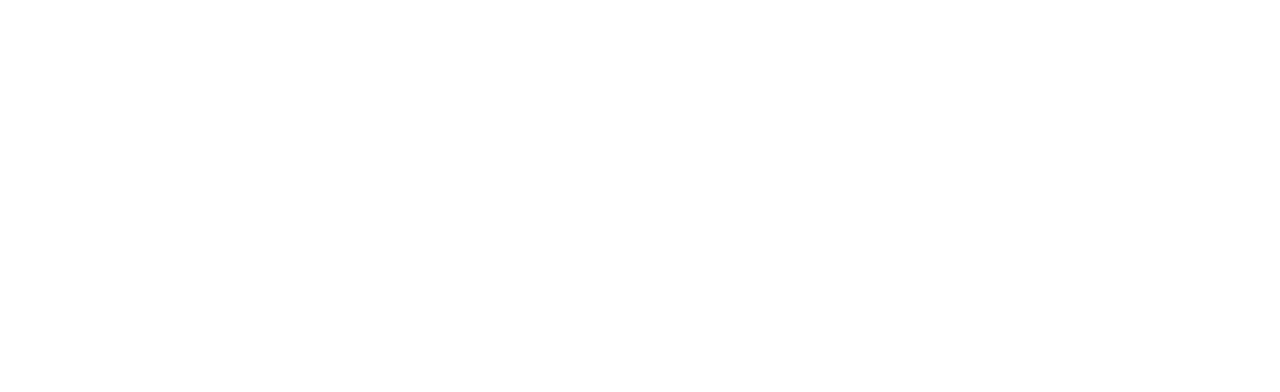
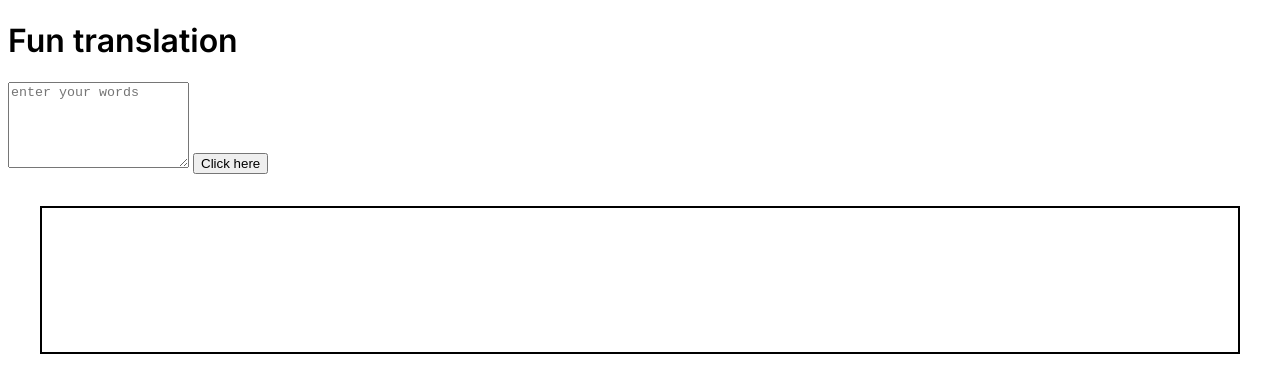
Before and after one commit to karthikashutosh/fun-translation-app, a plain HTML site: page index.html in a window 1280 px wide. Drawn offline with Linux system fonts and the light colour scheme.

Commit message:
html Done

```diff
--- a/index.html
+++ b/index.html
@@ -4,10 +4,15 @@
     <meta charset="UTF-8">
     <meta http-equiv="X-UA-Compatible" content="IE=edge">
     <meta name="viewport" content="width=device-width, initial-scale=1.0">
-    <title>fun translatin app</title>
+    <title>fun translation app</title>
     <link href="./styles.css" rel="stylesheet">
 </head>
 <body>
-
+    <h1>Fun translation</h1>
+<div id="output">
+    <textarea id="text" placeholder="enter your words"></textarea>
+    <button class="btn-primary">Click here</button>
+    <div id="outputDiv"></div>
+    </div>
 </body>
 </html>
--- a/styles.css
+++ b/styles.css
@@ -0,0 +1,17 @@
+@import url('https://fonts.googleapis.com/css2?family=Inter:wght@600&display=swap');
+body{
+    font-family: 'Inter', sans-serif;
+}
+:root{
+    --primary-color:#A78BFA;
+}
+#outputDiv{
+    border: 2px solid black;
+    height: 10vh;
+    padding: 2rem;
+    display: block;
+    margin: 2rem;
+}
+#text{
+    height: 10vh;
+}
```
